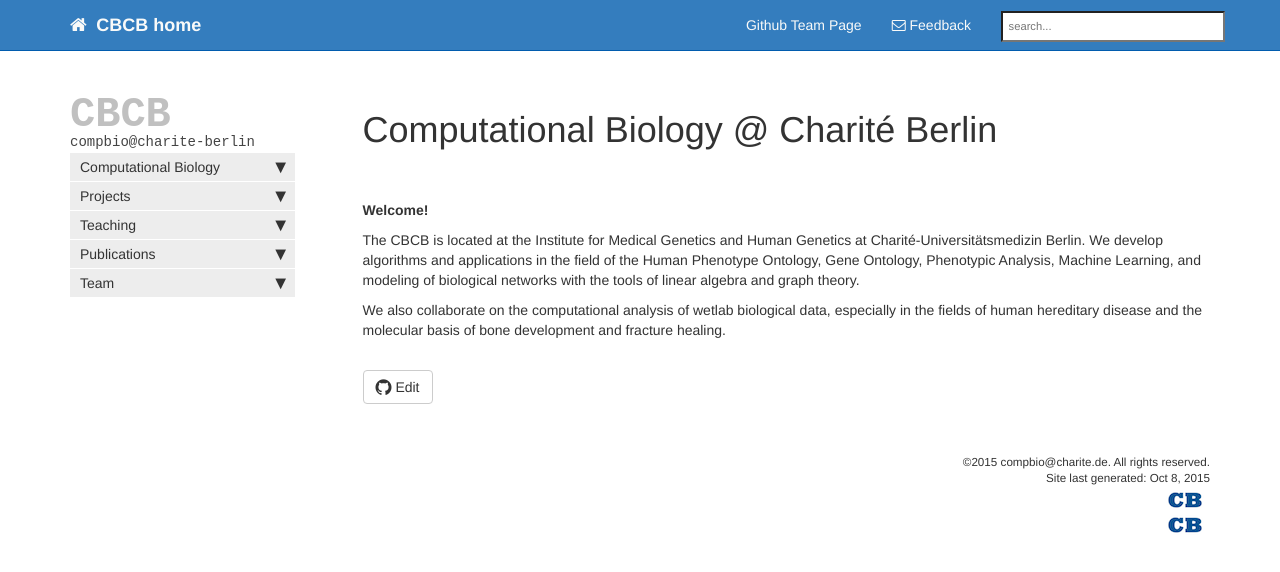
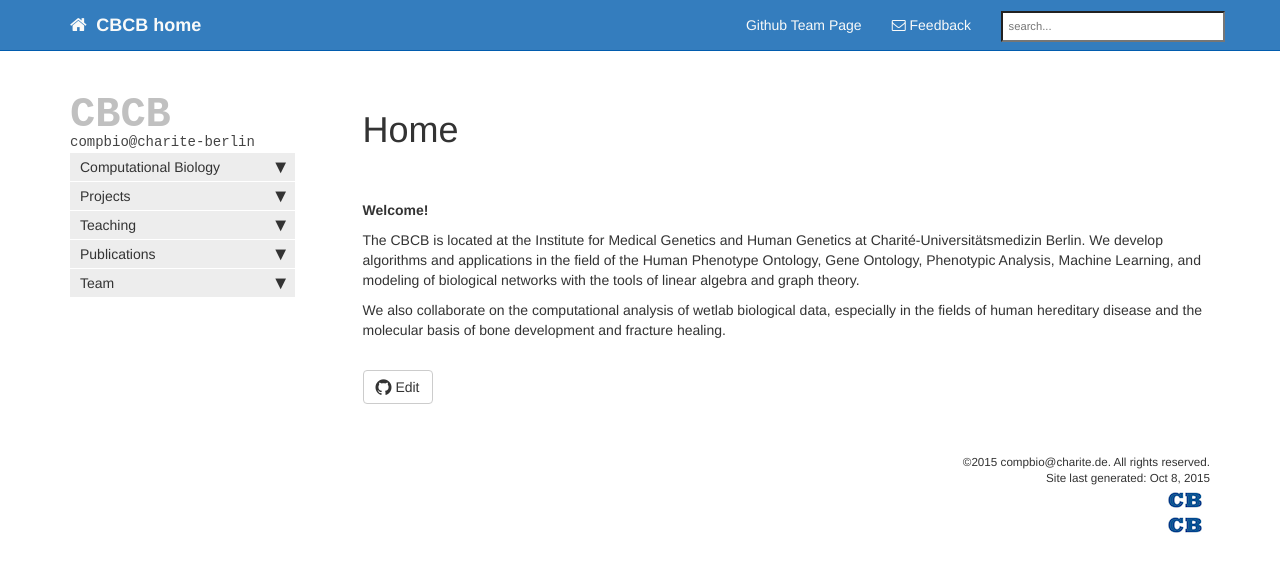
Before and after one commit to charite/charite.github.io, a Jekyll site: the page built from index.md, in a window 1280 px wide. Shown: the top 572 px of the page. Built offline with Jekyll 4.4.1, drawn with Linux system fonts in a browser that asks for light colours; nearby versions of some CDN libraries; library files that are not in the unit come from our copies; Markdown is read by kramdown in place of the engine named in the settings; comment, search, counter and statistics services are not loaded.

Commit message:
Update _config.yml

```diff
--- a/_config.yml
+++ b/_config.yml
@@ -7,7 +7,7 @@ platform: all
 version: all
 destination: ../doc_designers
 topnav_title: CBCB home
-homepage_title: Computational Biology @ Charité Berlin
+homepage_title: Home
 site_title: Computational Biology @ Charité Berlin
 google_analytics: UA-62837903-3
 github_editme_path: charite/charite.github.io/edit/master
```
